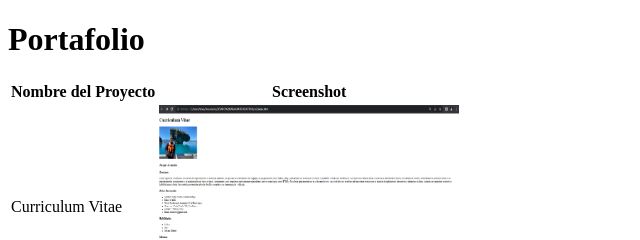
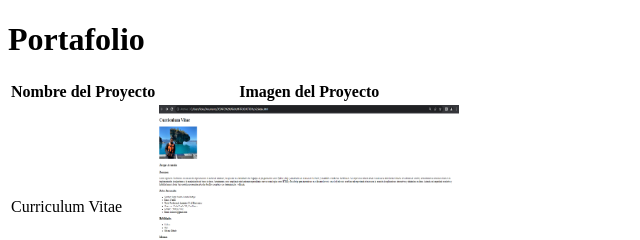
Before and after one commit to JorgeArandaP/DESAFIO-LATAM, a plain HTML site: page INTRODUCCION HTML/desafio1/portafolio.html in a window 1280 px wide. Shown: the top 240 px of the page, 0-640 px from the left. Drawn offline with Linux system fonts and the light colour scheme.

Commit message:
Cambio en Tabla

```diff
--- a/INTRODUCCION HTML/desafio1/portafolio.html
+++ b/INTRODUCCION HTML/desafio1/portafolio.html
@@ -10,7 +10,7 @@
 <table>
     <tr>
         <th>Nombre del Proyecto</th>
-        <th>Screenshot</th>
+        <th>Imagen del Proyecto</th>
 
     </tr>
     <tr>
```
